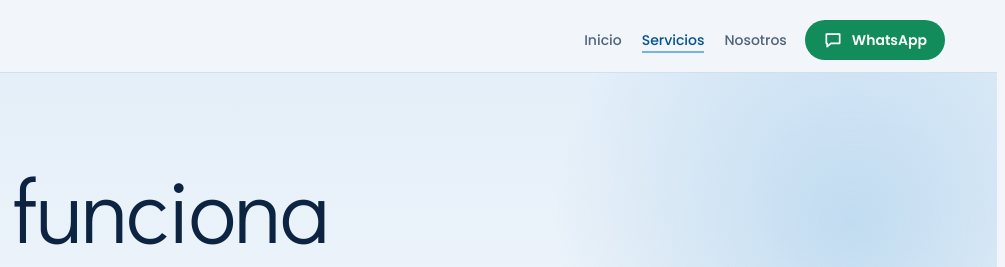
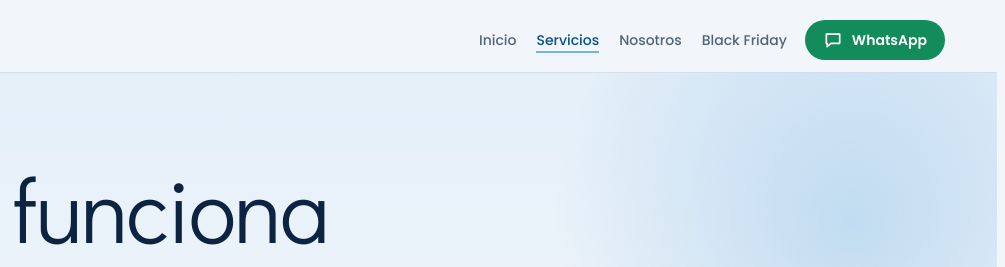
Before and after one commit to aestheticfitnessmendoza-lgtm/aestheticfitnessmendoza-lgtm.github.io, a plain HTML site: page servicios.html in a window 1280 px wide. Shown: the top 267 px of the page, 275-1280 px from the left. Drawn offline with Linux system fonts and the light colour scheme.

Commit message:
Update servicios.html

```diff
--- a/servicios.html
+++ b/servicios.html
@@ -13,7 +13,7 @@
 <header class="top bleed">
   <div class="wrap">
     <a class="logo" href="index.html" aria-label="Aesthetic Fitness, inicio"><img src="media/logo.jpg" alt="" width="38" height="38"><span>Aesthetic<span style="color:var(--ink)"> Fitness</span></span></a>
-    <nav class="links" aria-label="Secciones"><a href="index.html">Inicio</a><a href="servicios.html" class="on" aria-current="page">Servicios</a><a href="nosotros.html">Nosotros</a></nav>
+    <nav class="links" aria-label="Secciones"><a href="index.html">Inicio</a><a href="servicios.html" class="on" aria-current="page">Servicios</a><a href="nosotros.html">Nosotros</a><a href="blackfriday.html">Black Friday</a></nav>
     <a class="btn wa sm" data-wa="Hola! Quiero pedir un turno." target="_blank" rel="noopener noreferrer"><svg viewBox="0 0 24 24" fill="none" stroke="currentColor" stroke-width="2" stroke-linejoin="round" aria-hidden="true"><path d="M4 5h16v11H9.5L5 20v-4H4z"/></svg>WhatsApp</a>
   </div>
 </header>
```
